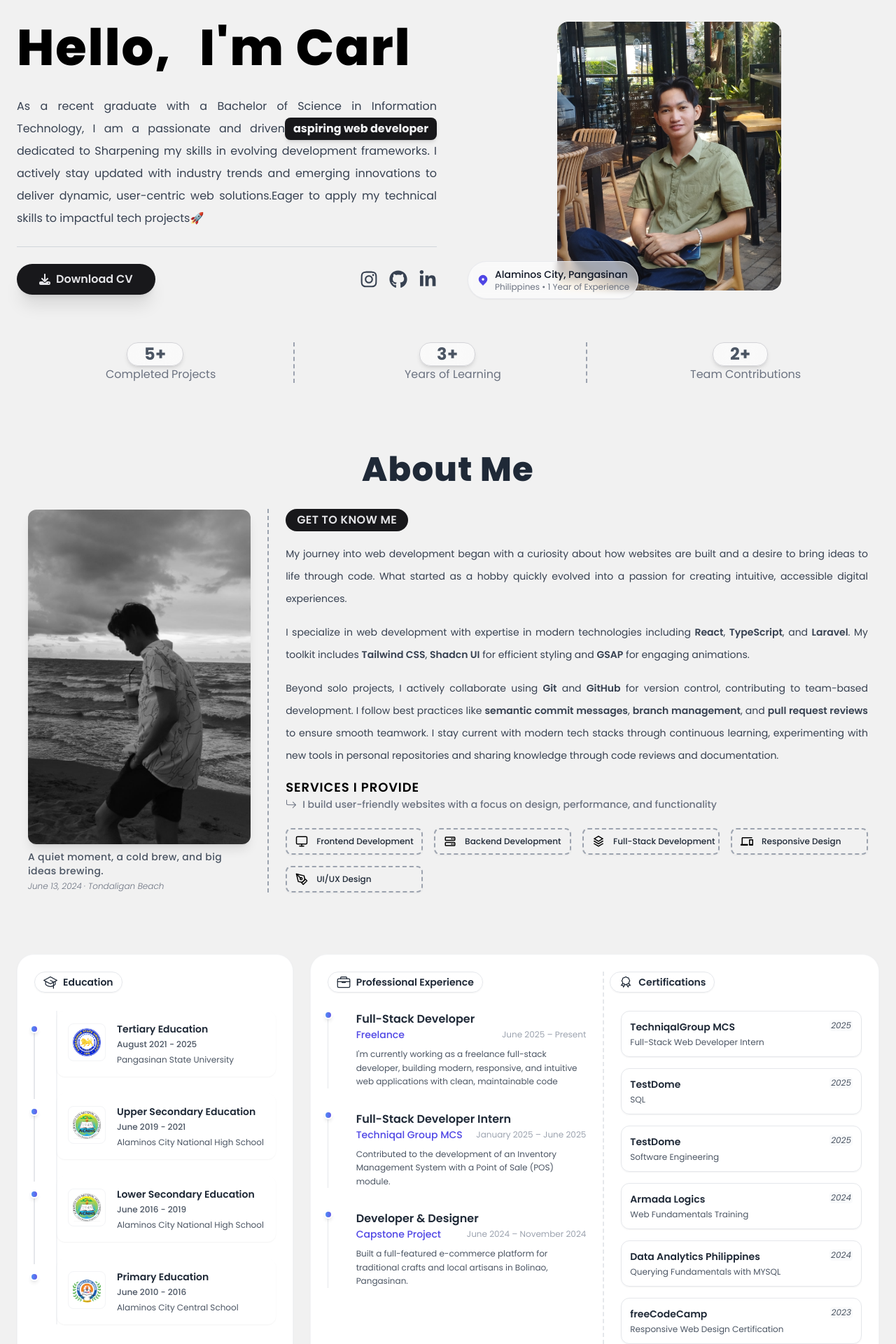
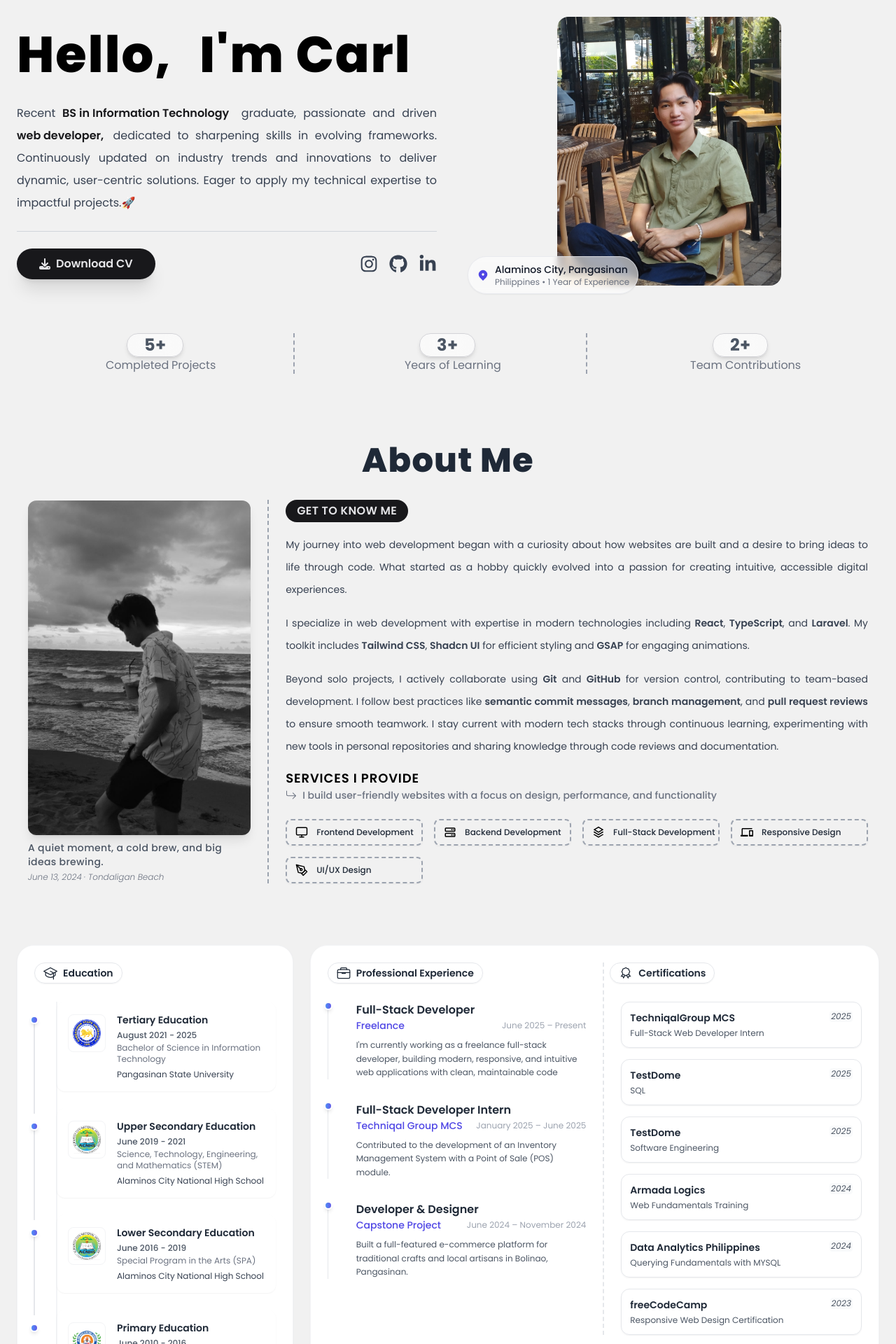
Before and after one commit to Carl-Gabrielle/ReactPortfolio, a React (Vite) app: page / in a window 1280 px wide. Shown: the part 140-2060 px from the top of the page at 70% size. Built offline with nearby package versions, Linux system fonts and the light colour scheme.

Commit message:
Refactor tech stack file, highlight key words in hero section, and add contact section

```diff
--- a/src/components/Contacts.jsx
+++ b/src/components/Contacts.jsx
@@ -1,4 +1,22 @@
 import { SectionHeader } from './ui/SectionHeader';
+import { FaFacebook, FaLinkedin, FaGithub } from 'react-icons/fa';
+import { BiLogoGmail } from "react-icons/bi";
+
+const CtaCard = ({ icon, title, label }) => (
+    <div className="block w-full rounded-xl overflow-hidden shadow-lg bg-white hover:-translate-y-1 hover:scale-100 transition duration-300 ease-in-out">
+        <div className="px-6 py-4">
+            <div className="flex items-center">
+                <span className="text-2xl mr-4">{icon}</span>
+                <div className="flex flex-col gap-1">
+                    <p className="text-gray-900 leading-none text-sm font-medium ">
+                        {title}:
+                    </p>
+                    <p className="text-gray-600 text-xs">{label}</p>
+                </div>
+            </div>
+        </div>
+    </div>
+);
 
 export default function Contacts() {
     return (
@@ -6,7 +24,35 @@ export default function Contacts() {
             <div className="mb-16 text-center">
                 <SectionHeader text="Contacts" />
             </div>
+            <div className="grid grid-cols-1 md:grid-cols-2 gap-8">
+                <div>
+                    <h1 className="text-2xl lg:text-3xl font-bold mb-4 text-primary ">
+                        Bringing Your Vision to Life. Let's Connect!
+                    </h1>
+                </div>
+                <div className="grid grid-cols-1 md:grid-cols-1 lg:grid-cols-2 gap-4">
+                    <CtaCard
+                        icon={<BiLogoGmail style={{ color: '#EA4335' }} />}
+                        title="Send me an Email"
+                        label="orfinadacarlgabrielle@gmail.com"
+                    />
+                    <CtaCard
+                        icon={<FaFacebook className="text-blue-600" />}
+                        title="Connect on Facebook"
+                        label="Carl Gabrielle"
+                    />
+                    <CtaCard
+                        icon={<FaLinkedin className="text-blue-700" />}
+                        title="Connect on LinkedIn"
+                        label="Carl Gabrielle"
+                    />
+                    <CtaCard
+                        icon={<FaGithub className="text-gray-800" />}
+                        title="My Github Account"
+                        label="Carl-Gabrielle"
+                    />
+                </div>
+            </div>
         </section>
-
     );
 }
--- a/src/components/Hero.jsx
+++ b/src/components/Hero.jsx
@@ -59,16 +59,21 @@ export default function Hero() {
                             I'm Carl
                         </span>
                     </h1>
-
                     <p className="text-base text-justify text-gray-700 leading-8">
-                        As a recent graduate with a Bachelor of Science in Information Technology, I am a passionate and driven
-                        <BlurText
-                            text="aspiring web developer"
+                        Recent  <BlurText
+                            text="BS in Information Technology  "
                             delay={150}
                             animateBy="words"
                             direction="top"
-                            className="font-bold text-nowrap shadow-md  bg-primary text-gray-100 px-3 rounded-lg "
-                        />  dedicated to Sharpening my skills in evolving development frameworks. I actively stay updated with industry trends and emerging innovations to deliver dynamic, user-centric web solutions.Eager to apply my technical skills to impactful tech projects🚀
+                            className="font-semibold text-nowrap text-primary "
+                        />  graduate, passionate and driven
+                        <BlurText
+                            text="web developer, "
+                            delay={150}
+                            animateBy="words"
+                            direction="top"
+                            className="font-semibold text-nowrap text-primary "
+                        />  dedicated to sharpening skills in evolving frameworks. Continuously updated on industry trends and innovations to deliver dynamic, user-centric solutions. Eager to apply my technical expertise to impactful projects.🚀
                     </p>
                     <hr className="mt-4 w-full border-gray-300" />
                     <div className="w-full flex items-center justify-between gap-4">
--- a/src/components/Navbar.jsx
+++ b/src/components/Navbar.jsx
@@ -80,7 +80,9 @@ export default function Navbar() {
                         );
                     })}
                 </ul>
-                <span className="text-gray-500 text-md hidden sm:inline-block">@carlgabrielle</span>
+                <a href="https://www.linkedin.com/in/carl-gabrielle/" target="_blank" rel="noopener noreferrer" className="hidden md:flex items-center gap-2 ">
+                    <span className="text-gray-500 text-md hidden sm:inline-block">@carlgabrielle</span>
+                </a>
                 <button
                     onClick={toggleMenu}
                     className="md:hidden text-gray-700 focus:outline-none  p-2 rounded-full hover:bg-gray-200 transition-colors duration-200"
@@ -112,11 +114,17 @@ export default function Navbar() {
                                     </Link>
                                 </li>
                             ))}
-                            <li>
-                                <Link className="flex items-center gap-2 hover:text-black transition font-light">
+                            <li >
+                                <a
+                                    href="https://www.linkedin.com/in/carl-gabrielle/"
+                                    target="_blank"
+                                    rel="noopener noreferrer"
+                                    className="flex items-center gap-2 text-gray-500"
+                                >
                                     <IoIosLink size={20} aria-hidden="true" />
                                     <span>@carlgabrielle</span>
-                                </Link>
+                                </a>
+
                             </li>
                             <hr className="w-full " />
                             <div className="text-black text-xs flex items-center justify-between gap-2 w-full">
--- a/src/components/Profile.jsx
+++ b/src/components/Profile.jsx
@@ -11,13 +11,13 @@ import { MdOutlineKeyboardArrowRight } from "react-icons/md";
 
 const EducationCard = ({ logo, title, date, school, program, isLast }) => (
     <div className="relative group pl-8">
-        <div className="animate-pulse absolute left-0 top-5 h-3 w-3 rounded-full bg-gradient-to-r from-blue-500 to-indigo-600 border-2  border-white shadow-md transform -translate-x-1/2 z-10 transition-all duration-300 group-hover:scale-125"></div>
+        <div className="animate-pulse absolute left-0 top-5 h-3 w-3 rounded-full bg-gradient-to-r from-blue-500 to-indigo-600 border-2 border-white shadow-md transform -translate-x-1/2 z-10 transition-all duration-300 group-hover:scale-125"></div>
 
         {!isLast && (
-            <div className="absolute left-0 top-8 h-full w-0.5 bg-gray-200  transform -translate-x-1/2"></div>
+            <div className="absolute left-0 top-8 h-full w-0.5 bg-gray-200 transform -translate-x-1/2"></div>
         )}
 
-        <div className=" rounded-xl shadow-sm p-4 flex items-start gap-4 transition-all duration-300 hover:shadow-md hover:-translate-y-0.5">
+        <div className="rounded-xl shadow-sm p-4 flex items-start gap-4 transition-all duration-300 hover:shadow-md hover:-translate-y-0.5">
             <div className="p-1.5 bg-white rounded-lg border border-gray-100 shadow-xs flex-shrink-0 mt-0.5">
                 <img
                     src={logo}
@@ -26,10 +26,10 @@ const EducationCard = ({ logo, title, date, school, program, isLast }) => (
                 />
             </div>
             <div className="flex-1">
-                <h3 className="font-semibold text-gray-800 text-sm text-nowrap">{title}</h3>
-                <p className="text-gray-600 text-[0.70rem] font-medium mt-1 italic">{program}</p>
+                <h3 className="font-semibold text-gray-800 text-sm">{title}</h3>
                 <p className="text-gray-600 text-xs font-medium mt-1">{date}</p>
-                <p className="text-gray-600 text-xs mt-1.5 text-nowrap">{school}</p>
+                <p className="text-gray-500 text-xs mt-0.5">{program}</p>
+                <p className="text-gray-700 text-xs mt-1.5">{school}</p>
             </div>
         </div>
     </div>
@@ -84,8 +84,9 @@ export default function Profile() {
                         <EducationCard
                             logo={PsuLogo}
                             title="Tertiary Education"
+                            program="Bachelor of Science in Information Technology"
+                            school="Pangasinan State University"
                             date="August 2021 - 2025"
-                            school="Pangasinan State University "
                             isFirst={true}
                             isLast={false}
                         />
@@ -93,7 +94,7 @@ export default function Profile() {
                         <EducationCard
                             logo={AcnhsLogo}
                             title="Upper Secondary Education"
-                            // program="STEM"
+                            program="Science, Technology, Engineering, and Mathematics (STEM)"
                             date="June 2019 - 2021"
                             school="Alaminos City National High School "
                             isFirst={false}
@@ -103,6 +104,7 @@ export default function Profile() {
                         <EducationCard
                             logo={AcnhsLogo}
                             title="Lower Secondary Education"
+                            program="Special Program in the Arts (SPA)"
                             date="June 2016 - 2019"
                             school="Alaminos City National High School"
                             isFirst={false}
@@ -112,6 +114,7 @@ export default function Profile() {
                         <EducationCard
                             logo={AccsLogo}
                             title="Primary Education"
+                            program="Elementary Education"
                             date="June 2010 - 2016"
                             school="Alaminos City Central School"
                             isFirst={false}
@@ -120,7 +123,7 @@ export default function Profile() {
                     </div>
                 </div>
 
-                <div className="border border-gray-100 bg-white rounded-3xl p-6 shadow-sm md:col-span-1 lg:col-span-2">
+                <div className="border border-gray-100 bg-white rounded-3xl p-6 shadow-sm md:col-span-1 lg:col-span-2 ">
                     <div className='grid grid-cols-1 md:grid-cols-2 gap-6'>
                         <div>
                             <SectionTitle icon={<IoBriefcaseOutline size={20} />} text="Professional Experience" />
```
